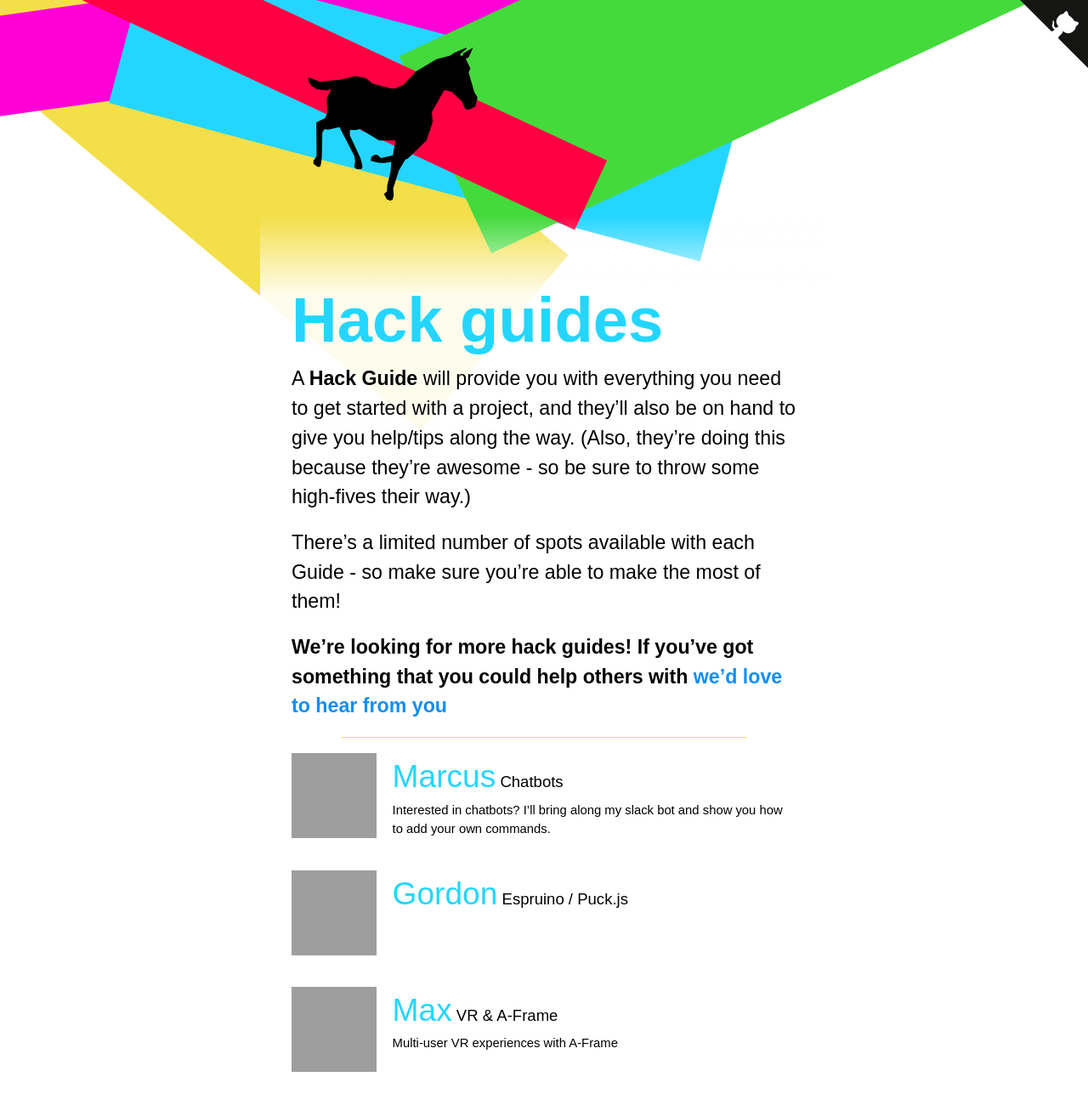
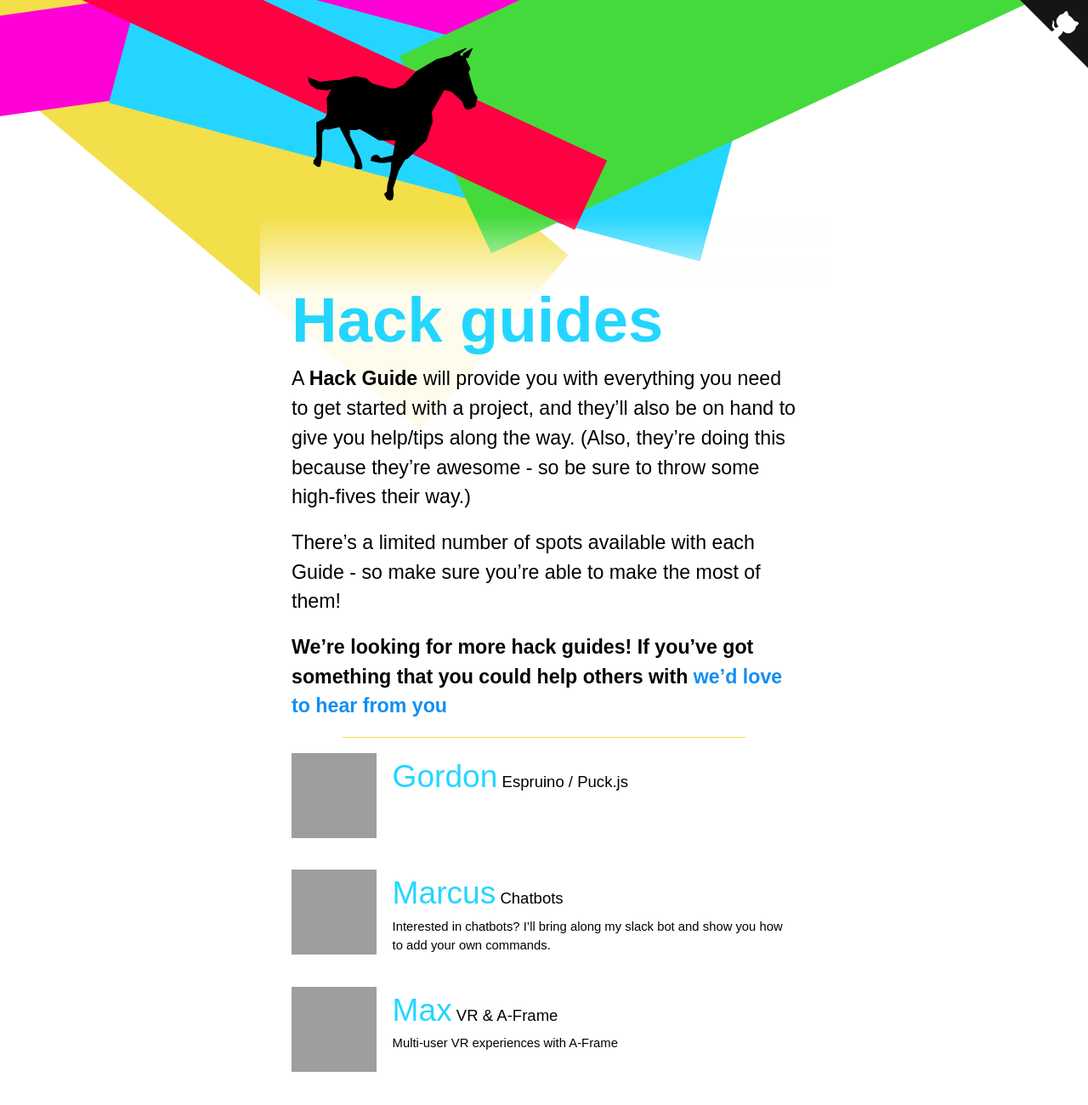
Before and after one commit to jsoxford/hack, a Jekyll site: the page built from guides.md, in a window 1280 px wide, cut to the strip 0-1372 px from the top of the page. Shown: the top 1300 px of the strip at 85% size. Built offline with Jekyll 4.4.1, drawn with Linux system fonts in a browser that asks for light colours; our own code applies the rules of GitHub Pages for plain Markdown files; grey boxes are pictures that could not be loaded.

Commit message:
Sort guides by name not username!

```diff
--- a/guides.md
+++ b/guides.md
@@ -12,7 +12,8 @@ There's a limited number of spots available with each Guide - so make sure you'r
 
 ---
 
-{% for guide in site.guides %}
+{% assign guides = site.guides | sort: 'name' %}
+{% for guide in guides %}
 
 <section class="guide">
   {% avatar user=guide.github size=100 %}
```
